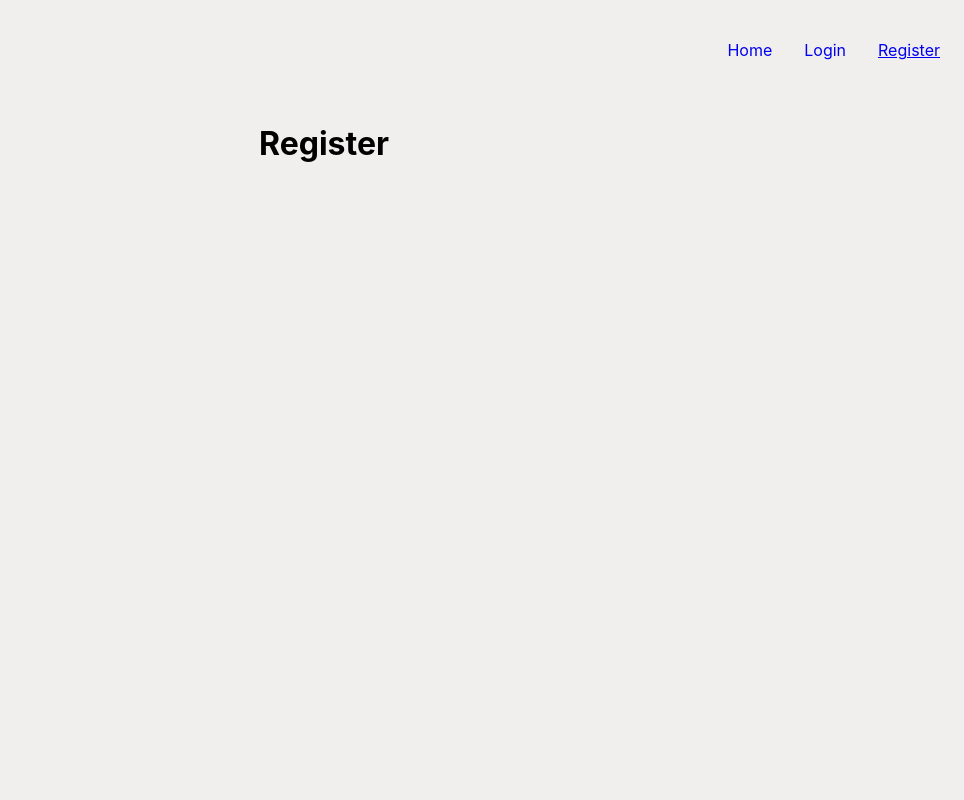
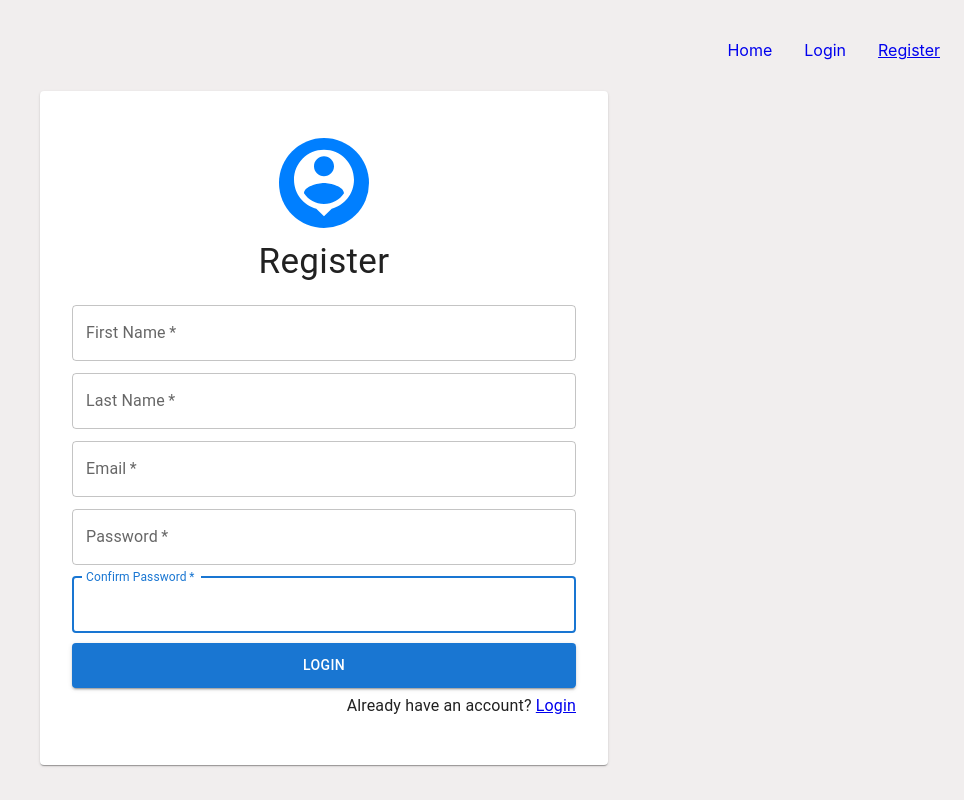
Before and after one commit to Chad-Martinez/app-shell-ui, a React (Create React App) app: page /register in a window 1280 px wide. Shown: the whole page, without its empty margins (316-1280 px from the left). Built offline with nearby package versions, Linux system fonts and the light colour scheme.

Commit message:
created ui for registration form

```diff
--- a/src/pages/Register.tsx
+++ b/src/pages/Register.tsx
@@ -1,7 +1,157 @@
-import React, { FC, ReactElement } from 'react';
+import { FC, ReactElement, FormEvent } from 'react';
+import { Link } from 'react-router-dom';
+import {
+  Container,
+  Card,
+  CardContent,
+  Box,
+  Button,
+  TextField,
+  Typography,
+} from '@mui/material';
+import PersonPinIcon from '@mui/icons-material/PersonPin';
 
 const Register: FC = (): ReactElement => {
-  return <h1>Register</h1>;
+  const registerHandler = (e: FormEvent<HTMLFormElement>): void => {
+    e.preventDefault();
+    const data = new FormData(e.currentTarget);
+
+    const firstName: FormDataEntryValue = data.get('firstName')!;
+    const lastName: FormDataEntryValue = data.get('lastName')!;
+    const email: FormDataEntryValue = data.get('email')!;
+    const password: FormDataEntryValue = data.get('password')!;
+    const passwordConfirm: FormDataEntryValue = data.get('passwordConfirm')!;
+
+    console.log(firstName, lastName, email, password, passwordConfirm);
+  };
+
+  return (
+    <Container
+      maxWidth='sm'
+      sx={{
+        height: '76vh',
+        display: 'flex',
+        alignItems: 'center',
+        justifyContent: 'center',
+      }}
+      disableGutters={true}
+    >
+      <Card
+        sx={{
+          maxWidth: '100%',
+          minWidth: '250px',
+          minHeight: '300px',
+          margin: 2,
+          padding: 2,
+        }}
+      >
+        <CardContent
+          sx={{
+            display: 'flex',
+            flexWrap: 'wrap',
+            justifyContent: 'center',
+            margin: '7px 0',
+          }}
+        >
+          <Box
+            sx={{
+              backgroundColor: '#007FFF',
+              borderRadius: 50,
+              height: 90,
+              width: 90,
+              display: 'flex',
+              alignItems: 'center',
+              justifyContent: 'center',
+              margin: 1,
+            }}
+          >
+            <PersonPinIcon
+              sx={{
+                color: 'white',
+                fontSize: 80,
+              }}
+            />
+          </Box>
+          <Typography fontSize={35} sx={{ width: '100%' }}>
+            Register
+          </Typography>
+          <Box
+            sx={{
+              marginTop: 1,
+            }}
+            component='form'
+            onSubmit={registerHandler}
+            // noValidate
+          >
+            <TextField
+              margin='dense'
+              required
+              fullWidth
+              id='firstName'
+              label='First Name'
+              name='firstName'
+              autoFocus
+            />
+            <TextField
+              margin='dense'
+              required
+              fullWidth
+              id='lastName'
+              label='Last Name'
+              name='lastName'
+              autoFocus
+            />
+            <TextField
+              margin='dense'
+              required
+              fullWidth
+              type='email'
+              id='email'
+              label='Email'
+              name='email'
+              autoFocus
+            />
+            <TextField
+              margin='dense'
+              required
+              fullWidth
+              type='password'
+              id='password'
+              label='Password'
+              name='password'
+              autoFocus
+            />
+            <TextField
+              margin='dense'
+              required
+              fullWidth
+              type='password'
+              id='passwordConfirm'
+              label='Confirm Password'
+              name='passwordConfirm'
+              autoFocus
+            />
+            <Button
+              variant='contained'
+              type='submit'
+              fullWidth
+              sx={{ height: '45px', margin: '6px 0' }}
+            >
+              Login
+            </Button>
+            <Typography
+              sx={{
+                width: '100%',
+              }}
+              align='right'
+            >
+              Already have an account? <Link to='/login'>Login</Link>
+            </Typography>
+          </Box>
+        </CardContent>
+      </Card>
+    </Container>
+  );
 };
 
 export default Register;
```
